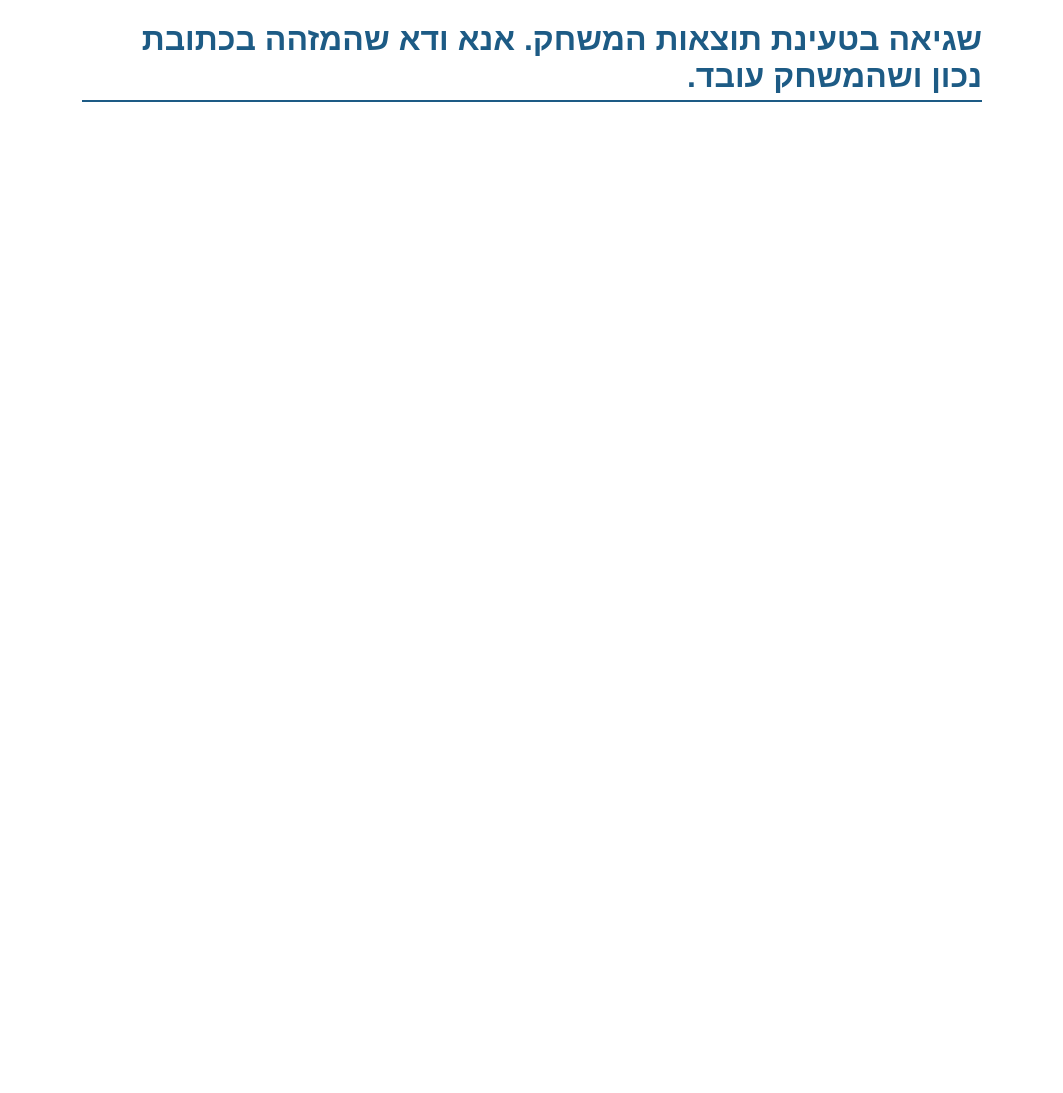
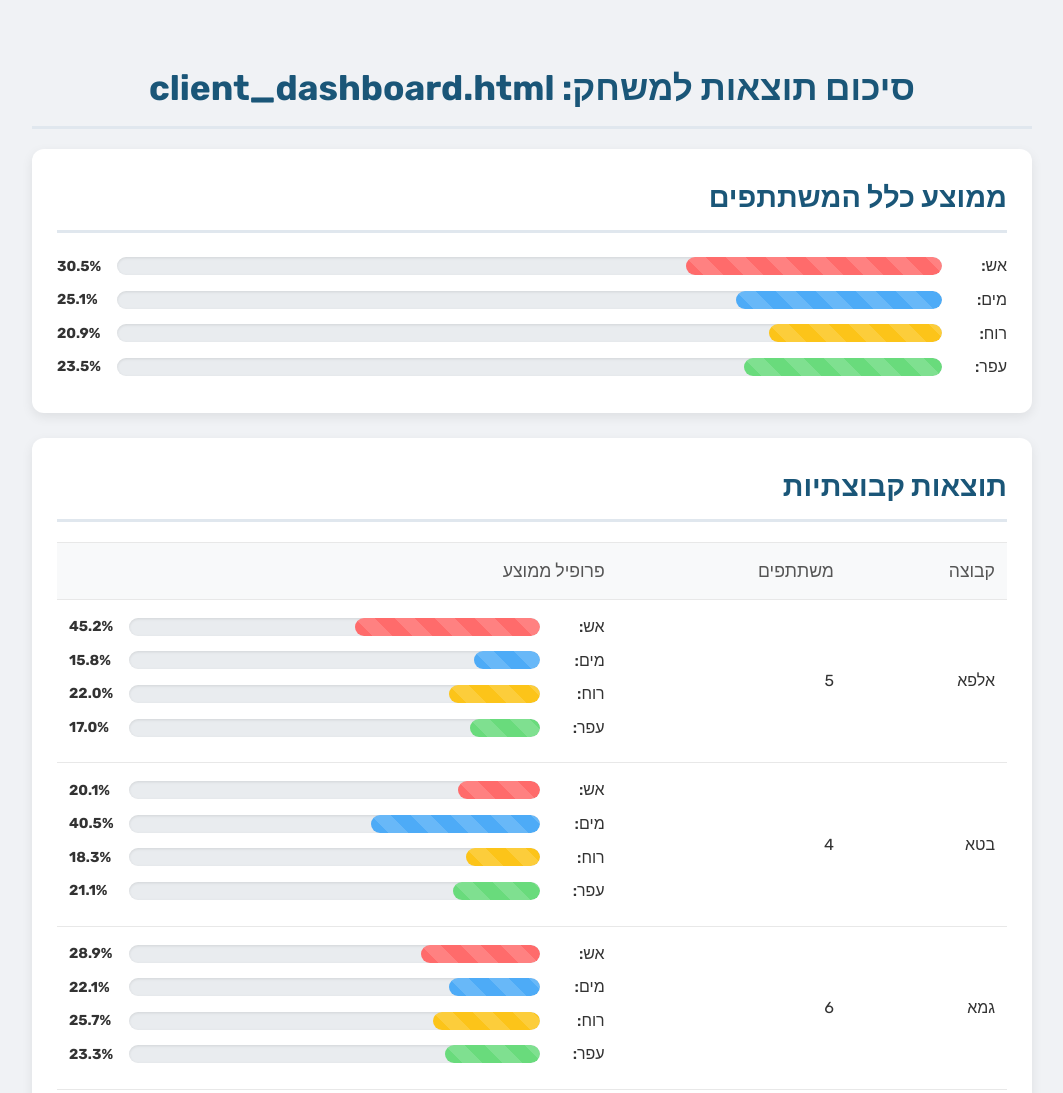
Before and after one commit to 27180781/masaa-api-test, a website: page client_dashboard.html in a window 1280 px wide. Shown: the top 1093 px of the page, without its empty margins (108-1171 px from the left). Before the commit the page ends 800 px from the top, so only its background shows below. Drawn offline with Linux system fonts and the light colour scheme; files whose address does not match are found by name.

Commit message:
שינוי יצירת תמונות

```diff
--- a/client_dashboard.html
+++ b/client_dashboard.html
@@ -3,36 +3,172 @@
 <head>
     <meta charset="UTF-8">
     <meta name="viewport" content="width=device-width, initial-scale=1.0">
-    <title>סיכום תוצאות המשחק</title>
+    <title>סיכום תוצאות משחק מעוצב</title>
     <style>
-        body { font-family: Arial, sans-serif; max-width: 900px; margin: 20px auto; color: #333; }
-        h1, h2 { color: #1d5b85; border-bottom: 2px solid #1d5b85; padding-bottom: 5px; }
-        table { width: 100%; border-collapse: collapse; margin-top: 15px; }
-        th, td { border: 1px solid #ddd; padding: 8px; text-align: right; }
-        th { background-color: #f2f2f2; }
-        .profile-bar { display: inline-block; height: 10px; background-color: #3295c7; border-radius: 5px; }
+        @import url('https://fonts.googleapis.com/css2?family=Rubik:wght@400;500;700&display=swap');
+
+        body {
+            font-family: 'Rubik', Arial, sans-serif;
+            background-color: #f0f2f5;
+            color: #333;
+            line-height: 1.6;
+            margin: 0;
+            padding: 20px;
+        }
+
+        .container {
+            max-width: 1000px;
+            margin: 20px auto;
+            padding: 20px;
+        }
+
+        .card {
+            background-color: #ffffff;
+            border-radius: 12px;
+            box-shadow: 0 4px 12px rgba(0, 0, 0, 0.08);
+            margin-bottom: 25px;
+            padding: 25px;
+            overflow: hidden;
+        }
+
+        h1, h2 {
+            color: #1a5678;
+            border-bottom: 3px solid #e0e7ee;
+            padding-bottom: 10px;
+            margin-top: 0;
+        }
+
+        h1 {
+            text-align: center;
+            font-size: 2.2em;
+            margin-bottom: 20px;
+        }
+
+        h2 {
+            font-size: 1.8em;
+            margin-bottom: 20px;
+        }
+
+        table {
+            width: 100%;
+            border-collapse: collapse;
+            margin-top: 15px;
+        }
+
+        th, td {
+            padding: 14px 12px;
+            text-align: right;
+            border-bottom: 1px solid #e8e8e8;
+        }
+
+        thead th {
+            background-color: #f8f9fa;
+            color: #555;
+            font-weight: 500;
+            font-size: 1.1em;
+            border-top: 1px solid #e8e8e8;
+        }
+
+        tbody tr:hover {
+            background-color: #f5f8ff;
+        }
+
+        .profile-container {
+            min-width: 220px;
+        }
+
+        .profile-element {
+            display: flex;
+            align-items: center;
+            margin-bottom: 8px;
+        }
+
+        .profile-label {
+            width: 55px;
+            font-weight: 500;
+        }
+
+        .profile-bar-bg {
+            flex-grow: 1;
+            background-color: #e9ecef;
+            border-radius: 20px;
+            height: 18px;
+            overflow: hidden;
+            margin: 0 10px;
+            box-shadow: inset 0 1px 3px rgba(0,0,0,0.1);
+        }
+
+        .profile-bar {
+            height: 100%;
+            border-radius: 20px;
+            transition: width 0.5s ease-in-out;
+            background-image: linear-gradient(45deg, rgba(255,255,255,0.15) 25%, transparent 25%, transparent 50%, rgba(255,255,255,0.15) 50%, rgba(255,255,255,0.15) 75%, transparent 75%, transparent);
+            background-size: 40px 40px;
+        }
+
+        .profile-value {
+            width: 50px;
+            text-align: left;
+            font-weight: bold;
+            font-size: 0.9em;
+            color: #333;
+        }
+
+        .access-code {
+            font-weight: bold;
+            color: #0056b3;
+            background-color: #e7f3ff;
+            padding: 4px 8px;
+            border-radius: 6px;
+            font-family: monospace;
+            font-size: 1.1em;
+        }
+
+        #loader {
+            text-align: center;
+            font-size: 1.5em;
+            color: #555;
+        }
     </style>
 </head>
 <body>
+    <div class="container">
         <div id="gameData">
+            <div id="loader">
                 <h1>טוען נתונים, אנא המתן...</h1>
+            </div>
+        </div>
     </div>
 
     <script>
         const gameDataContainer = document.getElementById('gameData');
 
-        // פונקציה ליצירת גרף עמודות פשוט
+        // מפה לתרגום שמות היסודות לעברית
+        const elementNames = {
+            fire: 'אש',
+            water: 'מים',
+            air: 'רוח',
+            earth: 'עפר'
+        };
+
         function createProfileBars(profile) {
-            let barsHtml = '<div style="font-size: 0.8em; width: 200px;">';
+            let barsHtml = '<div class="profile-container">';
             for (const [element, value] of Object.entries(profile)) {
-                const color = {fire: '#e74c3c', water: '#3498db', air: '#f1c40f', earth: '#2ecc71'}[element] || '#ccc';
+                const displayName = elementNames[element] || element;
+                const color = {
+                    fire: '#ff6b6b', // אדום אש
+                    water: '#4dabf7', // כחול מים
+                    air: '#fcc419',   // צהוב רוח
+                    earth: '#69db7c'  // ירוק אדמה
+                }[element] || '#ced4da';
+
                 barsHtml += `
-                    <div>
-                        <span style="display: inline-block; width: 50px;">${element}:</span>
-                        <div style="display: inline-block; width: 100px; background-color: #eee; border-radius: 5px;">
+                    <div class="profile-element">
+                        <span class="profile-label">${displayName}:</span>
+                        <div class="profile-bar-bg">
                             <div class="profile-bar" style="width: ${value.toFixed(0)}%; background-color: ${color};"></div>
                         </div>
-                        <span style="margin-right: 5px;">${value.toFixed(1)}%</span>
+                        <span class="profile-value">${value.toFixed(1)}%</span>
                     </div>
                 `;
             }
@@ -41,49 +177,71 @@
 
         async function fetchAndDisplayResults() {
             try {
-                // לקיחת מזהה המשחק מכתובת ה-URL
-                const gameId = window.location.pathname.split('/').pop();
+                const gameId = window.location.pathname.split('/').pop() || 'example-game'; // מזהה לדוגמה אם אין בכתובת
                 if (!gameId) {
-                    gameDataContainer.innerHTML = '<h1>שגיאה: לא נמצא מזהה משחק בכתובת.</h1>';
+                    gameDataContainer.innerHTML = '<div class="card"><h1>שגיאה: לא נמצא מזהה משחק בכתובת.</h1></div>';
                     return;
                 }
 
-                const response = await fetch(`/api/results/${gameId}`);
-                if (!response.ok) throw new Error('Game not found or server error');
-                const details = await response.json();
+                // הערה: ה-API הוא דוגמה בלבד. יש להחליף בכתובת ה-API האמיתית שלך.
+                // const response = await fetch(`/api/results/${gameId}`);
+                // if (!response.ok) throw new Error('Game not found or server error');
+                // const details = await response.json();
+
+                // --- שימוש בנתוני דמה לצורך הדגמה ---
+                const details = {
+                    game_id: gameId,
+                    game_average_profile: { fire: 30.5, water: 25.1, air: 20.9, earth: 23.5 },
+                    group_results: {
+                        'אלפא': { participant_count: 5, profile: { fire: 45.2, water: 15.8, air: 22.0, earth: 17.0 } },
+                        'בטא': { participant_count: 4, profile: { fire: 20.1, water: 40.5, air: 18.3, earth: 21.1 } },
+                        'גמא': { participant_count: 6, profile: { fire: 28.9, water: 22.1, air: 25.7, earth: 23.3 } }
+                    },
+                    individual_results: [
+                        { name: 'דניאל כהן', group_name: 'אלפא', access_code: 'AB12CD', profile: { fire: 55, water: 10, air: 15, earth: 20 } },
+                        { name: 'יעל לוי', group_name: 'בטא', access_code: 'EF34GH', profile: { fire: 15, water: 50, air: 25, earth: 10 } },
+                        { name: 'אורי שחר', group_name: 'אלפא', access_code: 'IJ56KL', profile: { fire: 40, water: 20, air: 25, earth: 15 } },
+                        { name: 'תמר ישראלי', group_name: 'גמא', access_code: 'MN78OP', profile: { fire: 30, water: 25, air: 20, earth: 25 } }
+                    ]
+                };
+                // --- סוף נתוני דמה ---
+
                 let generalAverageHtml = '';
                 if (details.game_average_profile) {
-    // כאן נשתמש ב-h2 כדי לשמור על אחידות עם העיצוב הקיים בקובץ זה
                     generalAverageHtml = `
+                        <div class="card">
                             <h2>ממוצע כלל המשתתפים</h2>
-        <table>
-            <tr><th>פרופיל כללי</th></tr>
-            <tr><td>${createProfileBars(details.game_average_profile)}</td></tr>
-        </table>
+                            ${createProfileBars(details.game_average_profile)}
+                        </div>
                     `;
                 }
 
-                let groupHtml = '<h2>תוצאות קבוצתיות</h2><table><thead><tr><th>קבוצה</th><th>משתתפים</th><th>פרופיל ממוצע</th></tr></thead><tbody>';
-                for (const [groupName, data] of Object.entries(details.group_results || {})) {
+                let groupHtml = '';
+                if (details.group_results && Object.keys(details.group_results).length > 0) {
+                    groupHtml = `<div class="card"><h2>תוצאות קבוצתיות</h2><table><thead><tr><th>קבוצה</th><th>משתתפים</th><th>פרופיל ממוצע</th></tr></thead><tbody>`;
+                    for (const [groupName, data] of Object.entries(details.group_results)) {
                         groupHtml += `<tr><td>${groupName}</td><td>${data.participant_count}</td><td>${createProfileBars(data.profile)}</td></tr>`;
                     }
-                groupHtml += '</tbody></table>';
+                    groupHtml += '</tbody></table></div>';
+                }
 
-                let individualHtml = '<h2>תוצאות אישיות וקודי גישה</h2><table><thead><tr><th>שם</th><th>קבוצה</th><th>קוד גישה</th><th>פרופיל אישי</th></tr></thead><tbody>';
-                (details.individual_results || []).forEach(p => {
-                    individualHtml += `<tr><td>${p.name}</td><td>${p.group_name}</td><td><strong>${p.access_code}</strong></td><td>${createProfileBars(p.profile)}</td></tr>`;
+                let individualHtml = '';
+                if (details.individual_results && details.individual_results.length > 0) {
+                    individualHtml = `<div class="card"><h2>תוצאות אישיות וקודי גישה</h2><table><thead><tr><th>שם</th><th>קבוצה</th><th>קוד גישה</th><th>פרופיל אישי</th></tr></thead><tbody>`;
+                    details.individual_results.forEach(p => {
+                        individualHtml += `<tr><td>${p.name}</td><td>${p.group_name}</td><td><span class="access-code">${p.access_code}</span></td><td>${createProfileBars(p.profile)}</td></tr>`;
                     });
-                individualHtml += '</tbody></table>';
+                    individualHtml += '</tbody></table></div>';
+                }
 
                gameDataContainer.innerHTML = `<h1>סיכום תוצאות למשחק: ${details.game_id}</h1>` + generalAverageHtml + groupHtml + individualHtml;
 
             } catch (error) {
                 console.error('Error fetching game details:', error);
-                gameDataContainer.innerHTML = '<h1>שגיאה בטעינת תוצאות המשחק. אנא ודא שהמזהה בכתובת נכון ושהמשחק עובד.</h1>';
+                gameDataContainer.innerHTML = '<div class="card"><h1>שגיאה בטעינת תוצאות המשחק.</h1><p>אנא ודא שהמזהה בכתובת נכון ושיש לך חיבור לרשת.</p></div>';
             }
         }
 
-        // קריאה לפונקציה כשהדף נטען
         window.onload = fetchAndDisplayResults;
     </script>
 </body>
```
Lines whose indentation alone changed are shown as unchanged.
